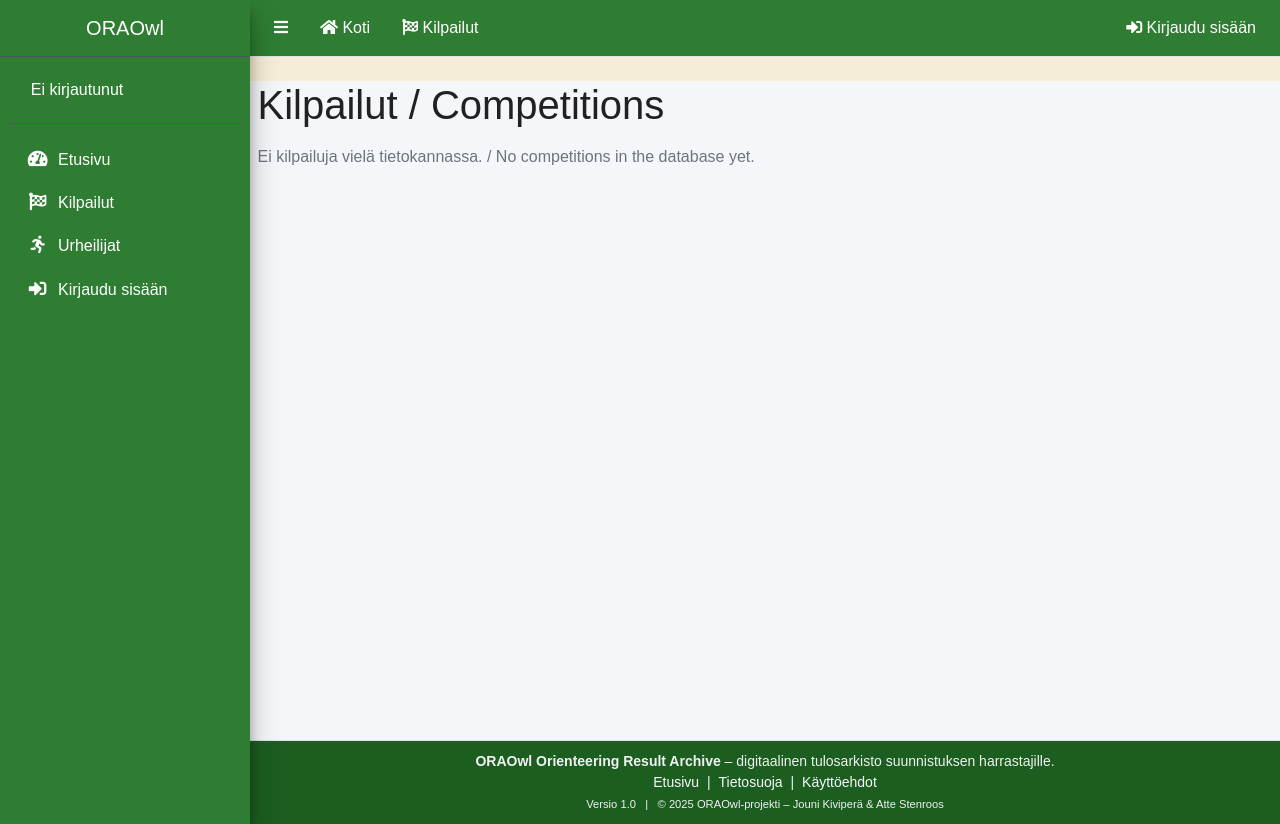
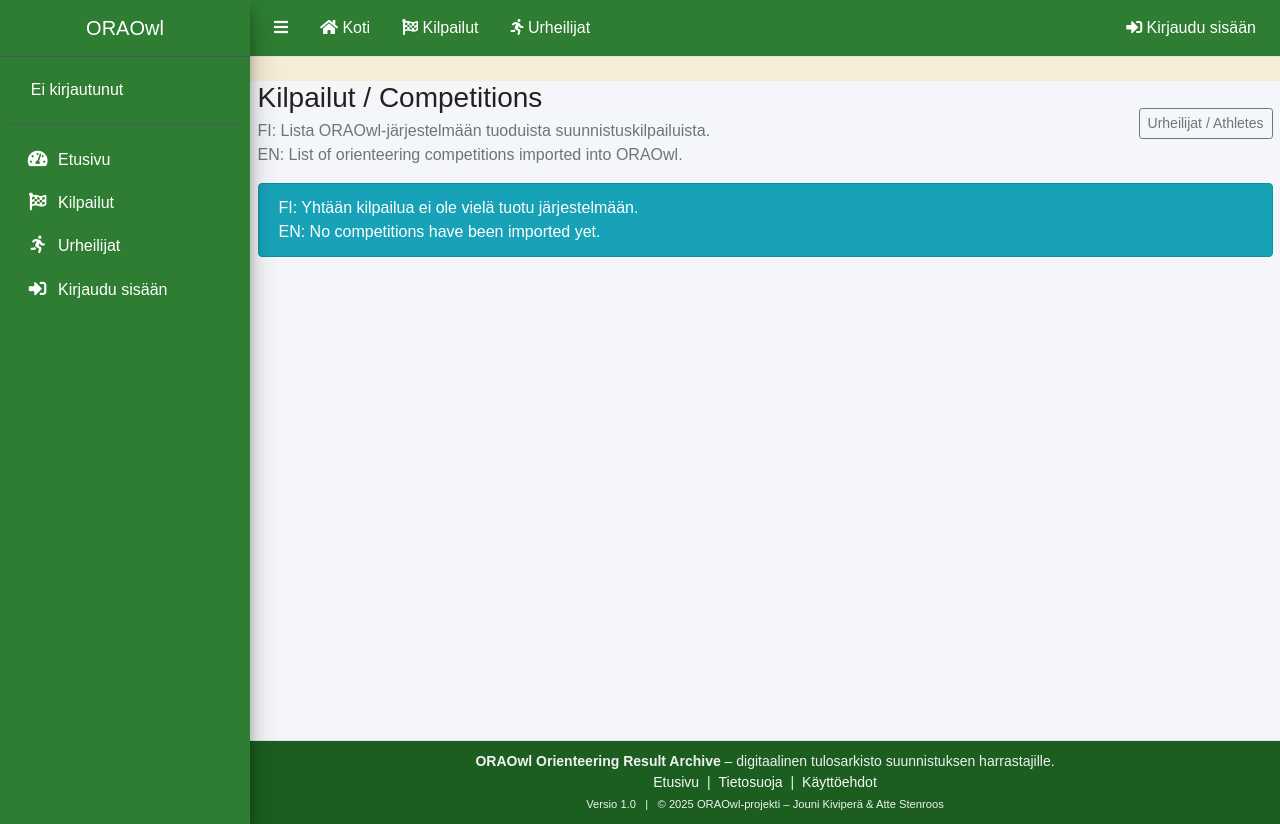
Before and after one commit to jounikivi/oraowl, a Django app: page /competitions/ in a window 1280 px wide. Run offline with Django 5.2, Linux system fonts and the light colour scheme; data that the repository does not hold is empty; style sheets or scripts are compiled from the project's sources; some libraries are stand-ins or nearby versions.

Commit message:
päivityksiä

```diff
--- a/oraw_app/templates/oraw_app/competitions/competition_list.html
+++ b/oraw_app/templates/oraw_app/competitions/competition_list.html
@@ -1,43 +1,90 @@
-{# oraw_app/templates/oraw_app/competition_list.html #}
+{# oraw_app/templates/oraw_app/competitions/competition_list.html #}
 {% extends "oraw_app/base.html" %}
 
-{% block title %}Competitions{% endblock %}
+{% block title %}
+  Kilpailut / Competitions
+{% endblock %}
 
 {% block content %}
 <div class="container my-4">
-  <h1 class="mb-3">
-    Kilpailut / Competitions
-  </h1>
+
+  <div class="d-flex justify-content-between align-items-center mb-3">
+    <div>
+      <h1 class="h3 mb-1">
+        Kilpailut / Competitions
+      </h1>
+      <p class="text-muted mb-0">
+        FI: Lista ORAOwl-järjestelmään tuoduista suunnistuskilpailuista.
+        <br>
+        EN: List of orienteering competitions imported into ORAOwl.
+      </p>
+    </div>
+
+    <div class="text-end">
+      <a href="{% url 'oraw_app:athletes_index' %}" class="btn btn-outline-secondary btn-sm">
+        Urheilijat / Athletes
+      </a>
+    </div>
+  </div>
 
   {% if competitions %}
-    <table class="table table-striped table-hover align-middle">
-      <thead>
-        <tr>
-          <th>📅 Päivä / Date</th>
-          <th>🏁 Nimi / Name</th>
-          <th>📍 Paikka / Location</th>
-          <th>🏢 Järjestäjä / Organizer</th>
-        </tr>
-      </thead>
-      <tbody>
-        {% for comp in competitions %}
-          <tr>
-            <td>{{ comp.date }}</td>
-            <td>
-              <a href="{% url 'oraw_app:competition_detail' comp.id %}">
-                {{ comp.name }}
-              </a>
-            </td>
-            <td>{{ comp.location|default:"-" }}</td>
-            <td>{{ comp.organizer|default:"-" }}</td>
-          </tr>
-        {% endfor %}
-      </tbody>
-    </table>
+    <div class="row g-3">
+      {% for competition in competitions %}
+        <div class="col-md-6 col-lg-4">
+          <div class="card shadow-sm h-100 border-0">
+            <div class="card-body d-flex flex-column">
+
+              <div class="d-flex justify-content-between align-items-start mb-2">
+                <div>
+                  <h2 class="h5 mb-1">
+                    {{ competition.name }}
+                  </h2>
+                  <div class="text-muted small">
+                    {% if competition.date %}
+                      {{ competition.date }}
+                    {% else %}
+                      –
+                    {% endif %}
+                  </div>
+                </div>
+              </div>
+
+              <div class="mb-2 small text-muted">
+                {% if competition.location %}
+                  📍 {{ competition.location }}
+                {% else %}
+                  📍 Sijainti tuntematon / Location unknown
+                {% endif %}
+                <br>
+                {% if competition.organizer %}
+                  🏃‍♂️ Järjestäjä / Organizer: {{ competition.organizer }}
+                {% endif %}
+              </div>
+
+              <div class="mt-auto pt-2 d-flex justify-content-between align-items-center">
+                <span class="badge bg-light text-muted border">
+                  ID: {{ competition.id }}
+                </span>
+
+                <a
+                  href="{% url 'oraw_app:competition_detail' competition.pk %}"
+                  class="btn btn-sm btn-primary"
+                >
+                  Näytä kilpailu / View competition →
+                </a>
+              </div>
+
+            </div>
+          </div>
+        </div>
+      {% endfor %}
+    </div>
   {% else %}
-    <p class="text-muted">
-      Ei kilpailuja vielä tietokannassa. / No competitions in the database yet.
-    </p>
+    <div class="alert alert-info">
+      FI: Yhtään kilpailua ei ole vielä tuotu järjestelmään.
+      <br>
+      EN: No competitions have been imported yet.
+    </div>
   {% endif %}
 </div>
 {% endblock %}
--- a/oraw_app/templates/oraw_app/partials/navbar.html
+++ b/oraw_app/templates/oraw_app/partials/navbar.html
@@ -9,7 +9,7 @@ EN: Top navigation bar displayed on all pages.
 <nav class="main-header navbar navbar-expand navbar-white navbar-light" style="background-color: #2E7D32;">
 
   <!-- ========================================================= -->
-  <!-- Left navigation section / Vasen valikko-osio -->
+  <!-- Left navigation section / Vasen valikko-osio             -->
   <!-- ========================================================= -->
   <ul class="navbar-nav">
 
@@ -28,29 +28,38 @@ EN: Top navigation bar displayed on all pages.
     </li>
 
     <!-- Competitions / Kilpailut -->
-    <!-- Competitions / Kilpailut -->
-     <li class="nav-item d-none d-sm-inline-block">
+    <li class="nav-item d-none d-sm-inline-block">
       <a href="{% url 'oraw_app:competition_list' %}" class="nav-link text-white">
         <i class="fas fa-flag-checkered"></i> Kilpailut
       </a>
     </li>
 
+    <!-- Athletes / Urheilijat -->
+    <li class="nav-item d-none d-sm-inline-block">
+      <a href="{% url 'oraw_app:athletes_index' %}" class="nav-link text-white">
+        <i class="fas fa-running"></i> Urheilijat
+      </a>
+    </li>
 
     <!-- FI: Pikalinkki IOFXML-lataukseen (vain staff).
          EN: Quick link to IOFXML upload (staff only). -->
     {% if request.user.is_staff %}
-
+      <li class="nav-item d-none d-sm-inline-block">
+        <a href="{% url 'oraw_app:iofxml_upload' %}" class="nav-link text-white">
+          <i class="fas fa-upload"></i> IOFXML-tuonti
+        </a>
+      </li>
     {% endif %}
   </ul>
 
   <!-- ========================================================= -->
-  <!-- Right navigation section / Oikea valikko-osio -->
+  <!-- Right navigation section / Oikea valikko-osio             -->
   <!-- ========================================================= -->
   <ul class="navbar-nav ml-auto">
 
     {% if request.user.is_authenticated %}
-      <!-- FI: Näyttää kirjautuneen käyttäjän nimen ja valikon.
-           EN: Displays logged-in user's name and dropdown menu. -->
+      {# FI: Näyttää kirjautuneen käyttäjän nimen ja valikon.
+         EN: Displays logged-in user's name and dropdown menu. #}
       <li class="nav-item dropdown">
         <a class="nav-link text-white" data-toggle="dropdown" href="#">
           <i class="fas fa-user-circle"></i> {{ request.user.username }}
@@ -62,19 +71,17 @@ EN: Top navigation bar displayed on all pages.
           <div class="dropdown-divider"></div>
 
           <!-- Logout (POST) -->
-           <form method="post" action="{% url 'oraw_app:logout' %}" class="dropdown-item p-0 m-0">
+          <form method="post" action="{% url 'oraw_app:logout' %}" class="dropdown-item p-0 m-0">
             {% csrf_token %}
             <button type="submit" class="btn btn-link dropdown-item w-100 text-left">
               <i class="fas fa-sign-out-alt mr-2"></i> Kirjaudu ulos
             </button>
           </form>
-
-
         </div>
       </li>
     {% else %}
-      <!-- FI: Kirjautumislinkki näkyy, jos käyttäjä ei ole sisäänkirjautunut.
-           EN: Login link is shown when user is not authenticated. -->
+      {% comment %} FI: Kirjautumislinkki näkyy, jos käyttäjä ei ole sisäänkirjautunut.
+      EN: Login link is shown when user is not authenticated. {% endcomment %}
       <li class="nav-item">
         <a href="{% url 'oraw_app:login' %}" class="nav-link text-white">
           <i class="fas fa-sign-in-alt"></i> Kirjaudu sisään
--- a/oraw_app/templates/oraw_app/partials/sidebar.html
+++ b/oraw_app/templates/oraw_app/partials/sidebar.html
@@ -1,18 +1,18 @@
 {% load static %}
 {% comment %}
-FI: Sovelluksen sivupalkki (sidebar), joka sisältää OraOwl-brändilogon,
+FI: Sovelluksen sivupalkki (sidebar), joka sisältää ORAOwl-brändilogon,
     käyttäjätiedot ja päävalikon linkit.
-EN: Application sidebar containing OraOwl branding, user info,
+EN: Application sidebar containing ORAOwl branding, user info,
     and main navigation links.
 {% endcomment %}
 
 <!-- ========================================================= -->
-<!-- Main Sidebar Container / Pääsivupalkin säilö -->
+<!-- Main Sidebar Container / Pääsivupalkin säilö              -->
 <!-- ========================================================= -->
 <aside class="main-sidebar sidebar-dark-primary elevation-4" style="background-color: #2E7D32;">
 
   <!-- ========================================================= -->
-  <!-- Brand Logo / Brändilogo -->
+  <!-- Brand Logo / Brändilogo                                  -->
   <!-- ========================================================= -->
   {# FI: Logo, joka vie etusivulle. EN: Logo that links to the home page. #}
   <a href="{% url 'oraw_app:home' %}" class="brand-link text-center">
@@ -20,18 +20,16 @@ EN: Application sidebar containing OraOwl branding, user info,
   </a>
 
   <!-- ========================================================= -->
-  <!-- Sidebar Content / Sivupalkin sisältö -->
+  <!-- Sidebar Content / Sivupalkin sisältö                      -->
   <!-- ========================================================= -->
   <div class="sidebar">
 
     <!-- ========================================================= -->
-    <!-- User Panel / Käyttäjäpaneeli -->
+    <!-- User Panel / Käyttäjäpaneeli                             -->
     <!-- ========================================================= -->
     <div class="user-panel mt-3 pb-3 mb-3 d-flex">
       <div class="image">
-        {% comment %} <img src="{% static '' %}"
-             class="img-circle elevation-2"
-             alt="User Image"> {% endcomment %}
+        {# Optional user image could go here #}
       </div>
       <div class="info">
         {% if request.user.is_authenticated %}
@@ -43,7 +41,7 @@ EN: Application sidebar containing OraOwl branding, user info,
     </div>
 
     <!-- ========================================================= -->
-    <!-- Sidebar Menu / Päävalikko -->
+    <!-- Sidebar Menu / Päävalikko                                -->
     <!-- ========================================================= -->
     <nav class="mt-2">
       <ul class="nav nav-pills nav-sidebar flex-column"
@@ -52,7 +50,7 @@ EN: Application sidebar containing OraOwl branding, user info,
           data-accordion="false">
 
         <!-- ----------------------------------------------------- -->
-        <!-- Dashboard / Yleisnäkymä -->
+        <!-- Dashboard / Yleisnäkymä                              -->
         <!-- ----------------------------------------------------- -->
         <li class="nav-item">
           <a href="{% url 'oraw_app:home' %}" class="nav-link text-white">
@@ -62,7 +60,7 @@ EN: Application sidebar containing OraOwl branding, user info,
         </li>
 
         <!-- ----------------------------------------------------- -->
-        <!-- Competitions / Kilpailut -->
+        <!-- Competitions / Kilpailut                             -->
         <!-- ----------------------------------------------------- -->
         <li class="nav-item">
           <a href="{% url 'oraw_app:competition_list' %}" class="nav-link text-white">
@@ -72,7 +70,7 @@ EN: Application sidebar containing OraOwl branding, user info,
         </li>
 
         <!-- ----------------------------------------------------- -->
-        <!-- Athletes / Urheilijat -->
+        <!-- Athletes / Urheilijat                                -->
         <!-- ----------------------------------------------------- -->
         <li class="nav-item">
           <a href="{% url 'oraw_app:athletes_index' %}" class="nav-link text-white">
@@ -85,11 +83,16 @@ EN: Application sidebar containing OraOwl branding, user info,
         <!-- IOFXML Import (staff only) / IOFXML-tuonti (vain staff) -->
         <!-- ----------------------------------------------------- -->
         {% if request.user.is_staff %}
-
+        <li class="nav-item">
+          <a href="{% url 'oraw_app:iofxml_upload' %}" class="nav-link text-white">
+            <i class="nav-icon fas fa-upload"></i>
+            <p>IOFXML-tuonti</p>
+          </a>
+        </li>
         {% endif %}
 
         <!-- ----------------------------------------------------- -->
-        <!-- Logout / Kirjaudu ulos -->
+        <!-- Logout / Kirjaudu ulos                               -->
         <!-- ----------------------------------------------------- -->
         {% if request.user.is_authenticated %}
         <li class="nav-item">
```
